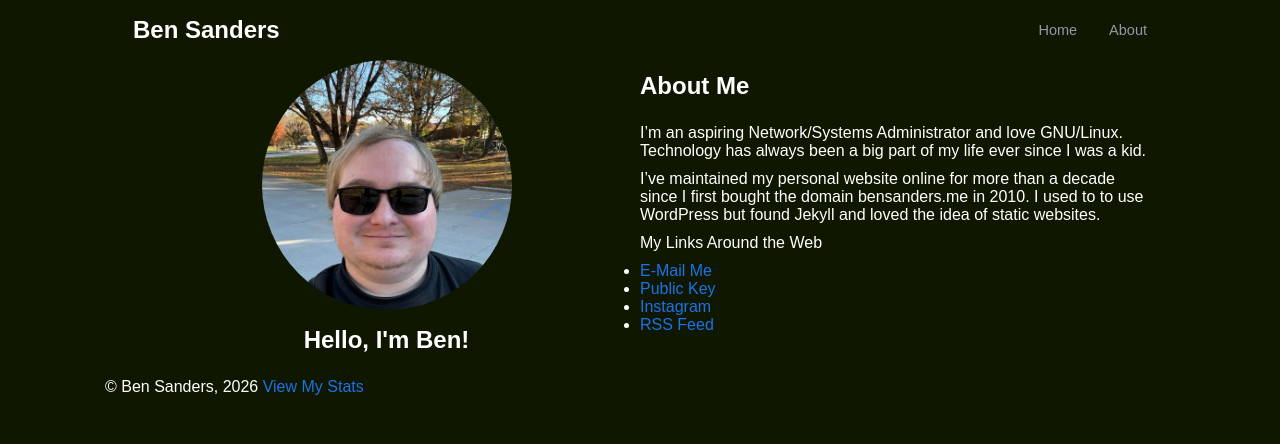
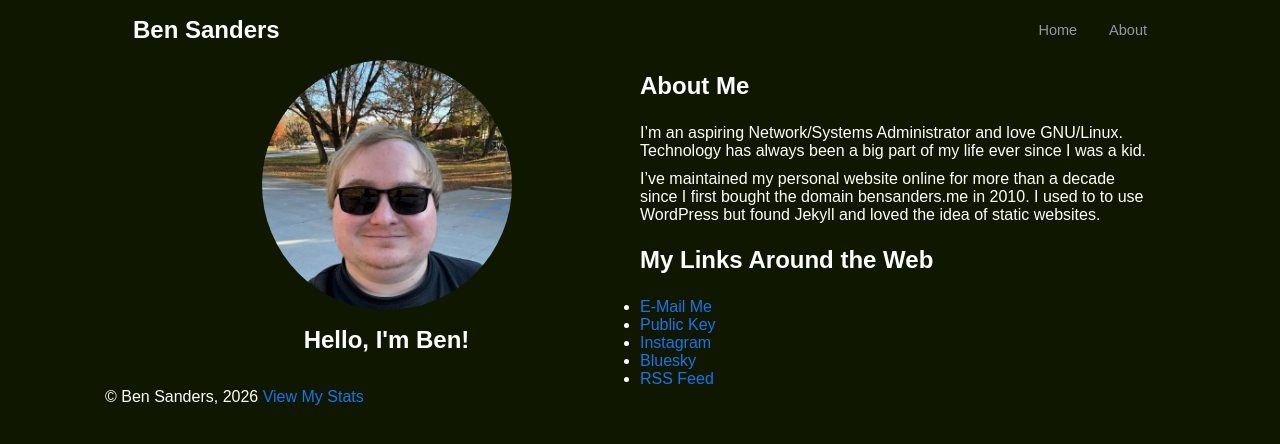
Before and after one commit to BenSanders/bensanders.net, a Jekyll site: the page built from about.md, in a window 1280 px wide. Shown: the top 444 px of the page. Built offline with Jekyll 4.4.1, drawn with Linux system fonts in a browser that asks for light colours; comment, search, counter and statistics services are not loaded.

Commit message:
added bluesky link

```diff
--- a/about.md
+++ b/about.md
@@ -10,9 +10,10 @@ I'm an aspiring Network/Systems Administrator and love GNU/Linux. Technology has
 
 I've maintained my personal website online for more than a decade since I first bought the domain bensanders.me in 2010. I used to to use WordPress but found Jekyll and loved the idea of static websites.
 
-My Links Around the Web
+## My Links Around the Web
 
 * [E-Mail Me](mailto:hello@bensanders.net)
 * [Public Key](http://localhost:4000/assets/Benjamin%20Sanders%20hello@bensanders.net-(0x6315D57EC842B54E)-public.asc)
 * [Instagram](https://www.instagram.com/thebensanders/)
+* [Bluesky](https://bsky.app/profile/bsand.net)
 * [RSS Feed](/feed.xml)
```
